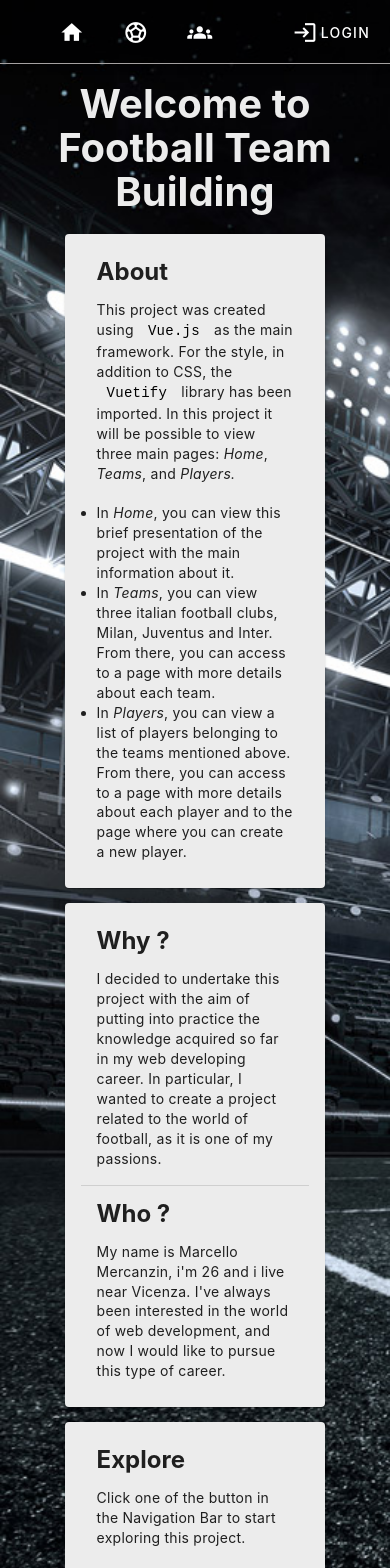
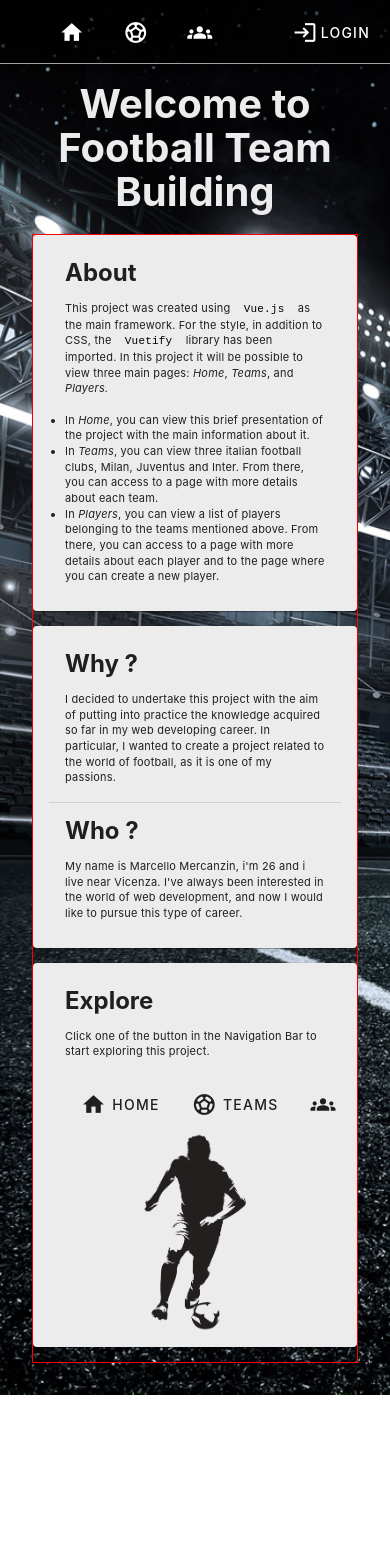
Before and after one commit to marcimerca/Football-Team-Building, a Vue app: page / in a window 390 px wide. Shown: the top 1568 px of the page. After the commit the page ends 1395 px from the top, so only its background shows below. Built offline with nearby package versions, Linux system fonts and the light colour scheme; no server answers.

Commit message:
reduced font in home mobile-v

```diff
--- a/src/views/Home.vue
+++ b/src/views/Home.vue
@@ -1,5 +1,8 @@
 <script setup>
+import { useRouter } from "vue-router";
 import playerimg from "../images/player.png";
+const router = useRouter();
+import tabsInfo from "../data/tab-data.json";
 </script>
 <template>
   <header>
@@ -14,7 +17,7 @@ import playerimg from "../images/player.png";
             <h2>About</h2>
           </v-card-item>
 
-          <v-card-text>
+          <v-card-text class="card-text">
             <p>
               This project was created using
               <strong
@@ -59,7 +62,7 @@ import playerimg from "../images/player.png";
             <h2>Why ?</h2>
           </v-card-item>
 
-          <v-card-text>
+          <v-card-text class="card-text">
             <p>
               I decided to undertake this project with the aim of putting into
               practice the knowledge acquired so far in my web developing
@@ -71,7 +74,7 @@ import playerimg from "../images/player.png";
           <v-card-item>
             <h2>Who ?</h2>
           </v-card-item>
-          <v-card-text>
+          <v-card-text class="card-text">
             <p>
               My name is Marcello Mercanzin, i'm 26 and i live near Vicenza.
               I've always been interested in the world of web development, and
@@ -87,16 +90,36 @@ import playerimg from "../images/player.png";
           <v-card-item color="black">
             <h2>Explore</h2>
           </v-card-item>
-          <v-card-text>
+          <v-card-text class="card-text">
             <p>
               Click one of the button in the Navigation Bar to start exploring
               this project.
             </p>
           </v-card-text>
           <v-card-item class="explore-icons">
-            <v-icon icon="md:home" size="25px" style="margin: 3px"></v-icon>
-            <v-icon icon="md:sports_soccer" style="margin: 3px" size="25px" />
-            <v-icon icon="md:groups" style="margin: 3px" size="25px" />
+            <v-btn @click="router.push(`/`)" variant="text">
+              <v-icon
+                icon="md:home"
+                size="25px"
+                style="margin-right: 5px"
+              ></v-icon>
+              Home
+            </v-btn>
+            <v-btn @click="router.push(`/teams`)" variant="text">
+              <v-icon
+                icon="md:sports_soccer"
+                size="25px"
+                style="margin-right: 5px"
+              />
+              Teams
+            </v-btn>
+            <v-btn @click="router.push(`/players`)" variant="text">
+              <v-icon
+                icon="md:groups"
+                size="25px"
+                style="margin-right: 5px"
+              />Players
+            </v-btn>
           </v-card-item>
         </v-card-item>
         <v-img class="explore-img" contain height="230" :src="playerimg">
@@ -141,18 +164,13 @@ header {
   display: flex;
   flex-direction: column;
 }
-.explore-card {
-  background-color: rgb(236, 236, 236);
-  height: 450px;
-  display: flex;
-  flex-direction: column;
-  margin-top: 0;
+.card .card-text {
+  font-size: 11px;
 }
-
-.explore-card h2 {
-  margin-top: 10px;
+.explore .card .explore-icons {
+  width: 400px;
+  margin: 0 auto;
 }
-
 .info {
   height: 50%;
   width: 33%;
@@ -161,14 +179,6 @@ header {
 a {
   margin: 0 10px;
   color: black;
-}
-.explore-icons {
-  text-align: center;
-  width: 150px;
-  margin: 0 auto;
-  display: flex;
-  flex-direction: column;
-  align-items: center;
 }
 
 .explore-img {
@@ -181,29 +191,38 @@ a {
   body {
     background-color: rgb(236, 236, 236);
   }
+
+  .main-content {
+    display: contents;
+  }
   header h1 {
     font-size: 40px;
   }
   .main-content {
+    width: 100%;
     display: flex;
     flex-direction: column;
     flex-wrap: wrap;
+    border: 1px solid red;
   }
   .info,
   .why-who,
   .explore {
     margin: 0 auto;
-    width: 80%;
+    width: 100%;
     height: 50%;
     text-align: left;
     margin-bottom: 15px;
   }
 
   .card {
-    height: 30%;
+    width: 100%;
+    height: 20%;
     display: flex;
     flex-direction: column;
+    padding: 0px;
   }
+
   button h2 {
     width: 100%;
     font-size: 20px;
```
